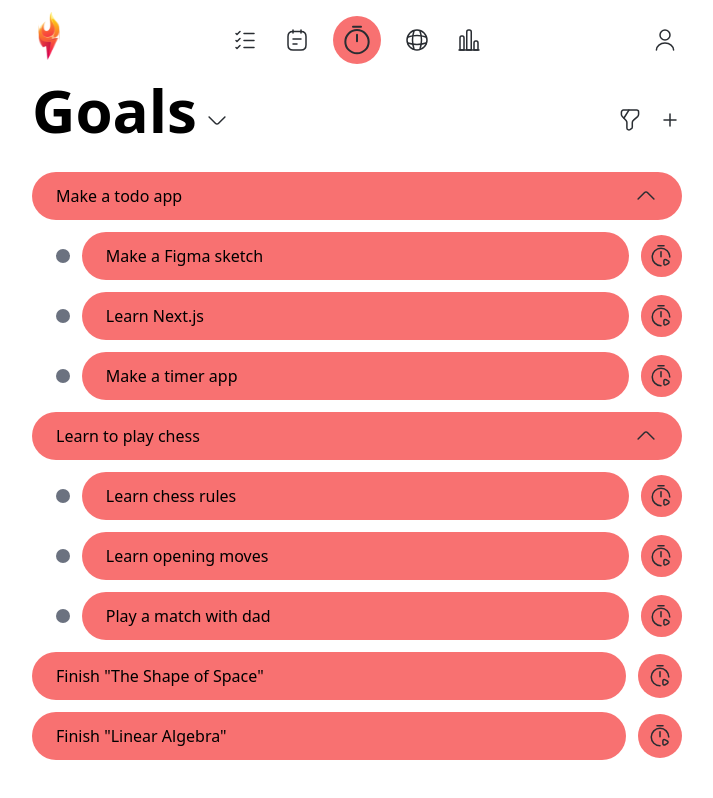
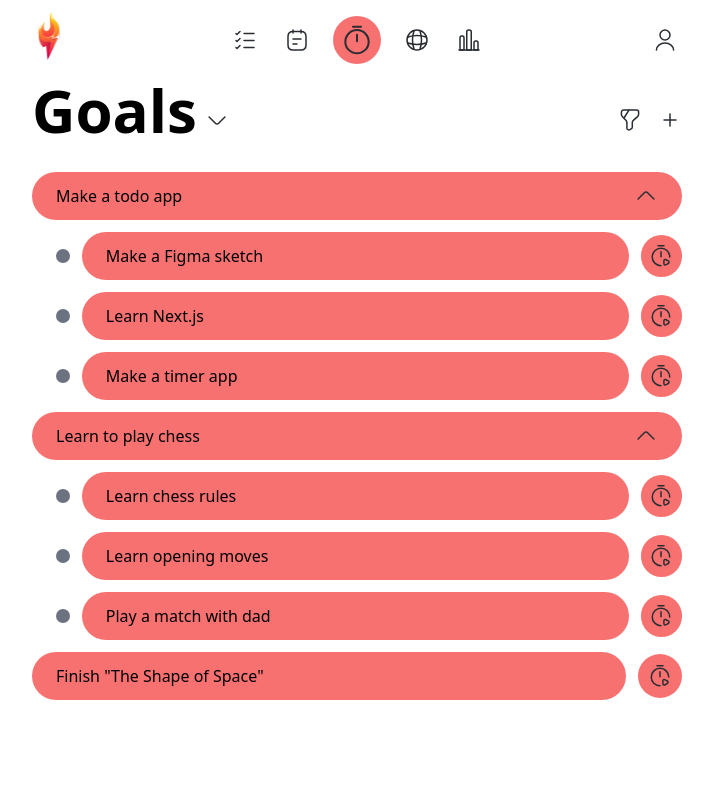
Before and after one commit to kasparas-ban/torch, a React (Vite) app: page /goals in a window 1280 px wide. Shown: the whole page, without its empty margins (283-996 px from the left). Built offline with nearby package versions, Linux system fonts and the light colour scheme.

Commit message:
Test commit

```diff
--- a/src/pages/GoalsPage.tsx
+++ b/src/pages/GoalsPage.tsx
@@ -44,10 +44,6 @@ const goals: Goal[] = [
   },
   {
     title: 'Finish "The Shape of Space"',
-    tasks: [],
-  },
-  {
-    title: 'Finish "Linear Algebra"',
     tasks: [],
   },
 ]
```
